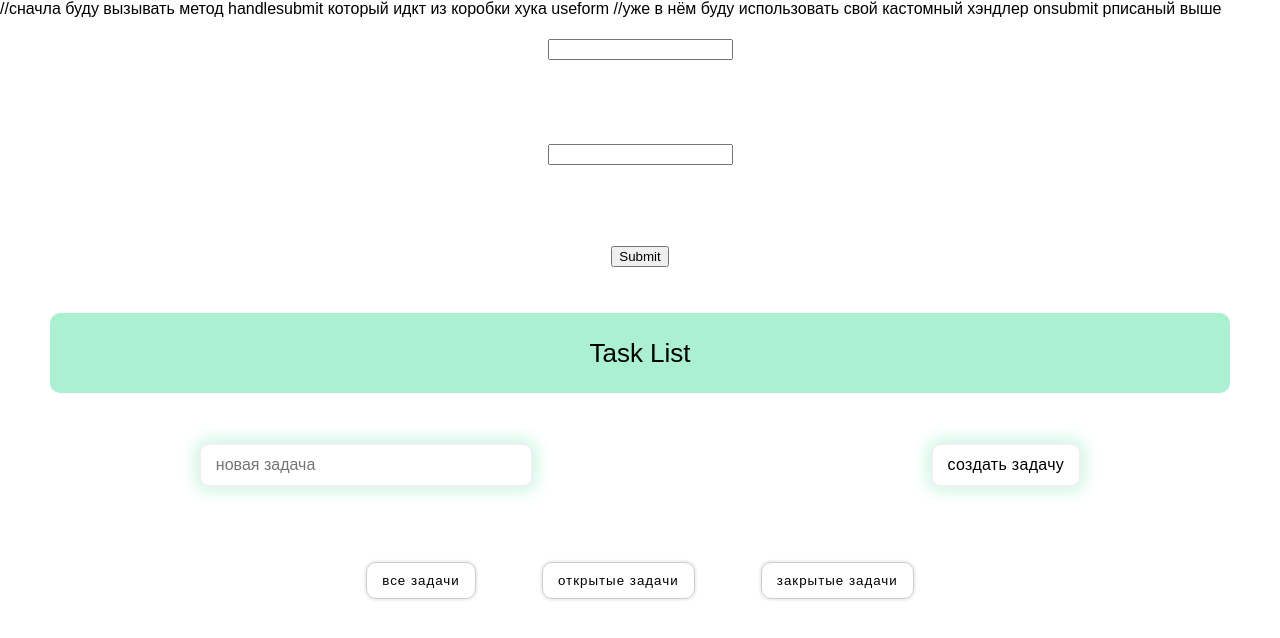
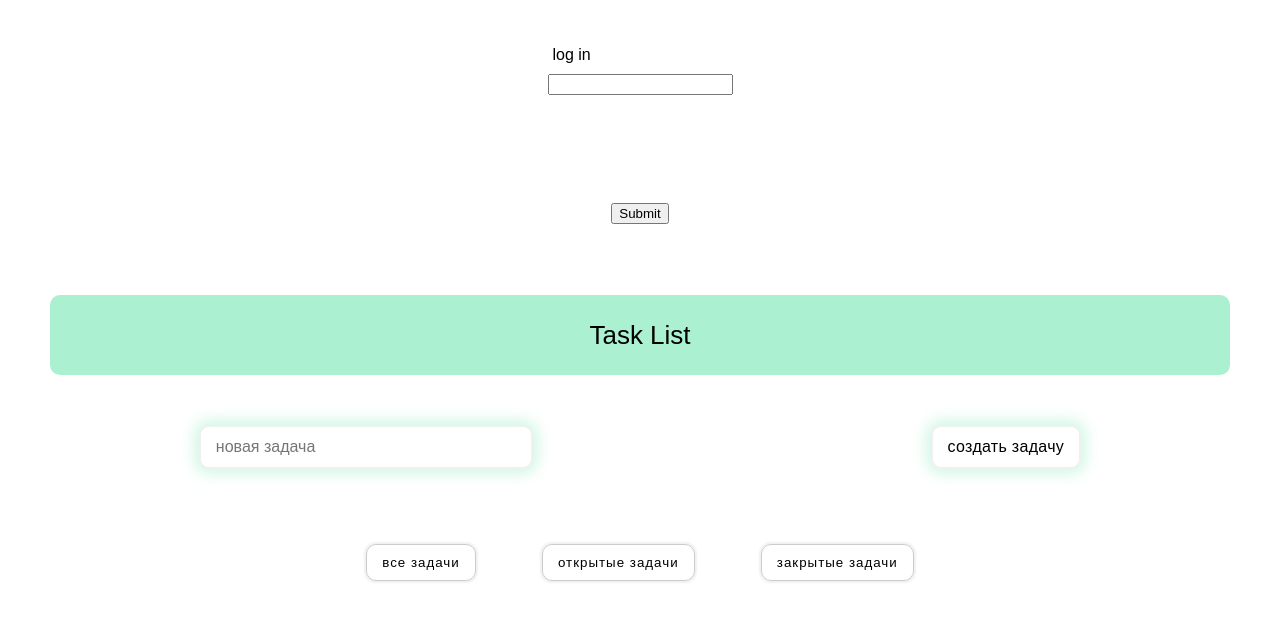
Before and after one commit to webdotG/task_runner__test.github.io, a React (Create React App) app: page / in a window 1280 px wide. Shown: the top 638 px of the page. Built offline with nearby package versions, Linux system fonts and the light colour scheme.

Commit message:
chto-to rabotaet uge ne ploho

```diff
--- a/src/App.css
+++ b/src/App.css
@@ -13,3 +13,15 @@
     justify-content: center;
     padding-bottom: 23px;
 }
+
+.form-login__name-input,
+.form-login__password-input{
+    border-radius: 7px;
+    height: 35px;
+    border: 2px solid black;
+}
+.form-login__name-label,
+.form-login__password-label{
+    padding-left: 5px;
+    padding-bottom: 10px;
+}
--- a/src/App.js
+++ b/src/App.js
@@ -20,7 +20,7 @@ function App() {
     handleSubmit,
     reset,                                  //метод для очистки формы после отправки
   } = useForm({                             //в хук передаю обьект с настройками проверки
-      mode: 'onChange'                      //mode-режим выбрал при изменении данных
+      mode: 'onBlur'                      //mode-режим выбрал при изменении данных
   });
 
 //кастомный способ обработки формы
@@ -32,11 +32,6 @@ function App() {
     alert(JSON.stringify(data));
     reset();                                //очищаю форму после отправки
   }
-
-
-
-
-
 
 //useState хранит в себе всю информацию, аналог базы данных
   //вся информация массива с обьектами доступна в переменной TODO
@@ -52,14 +47,15 @@ function App() {
 
 //todo.forEach((i) => console.log(i.id))
 
+//сначла буду вызывать метод handlesubmit который идкт из коробки хука useform
+  //уже в нём буду использовать свой кастомный хэндлер onsubmit рписаный выше
+
   return (
     <div className={style['App']}>
 
-
-//сначла буду вызывать метод handlesubmit который идкт из коробки хука useform
-  //уже в нём буду использовать свой кастомный хэндлер onsubmit рписаный выше
   <form onSubmit={handleSubmit(onSubmit)} className={['form-login']}>
     <div className={['form-login__name-wrapper']}>
+      <label class={['form-login__name-label']}>log in</label>
       <input                                             //'firstname'=name'firstname' уникальный ключ
         {...register('firstname', {                      //метод импортированный из коробки хука useform-вохвращает обьект и для работы использую деструктуризацию
           required: 'поле обязательно к заполнению',     //задаю правила для input вывожу сообщение если requirde не заполнен
@@ -70,21 +66,12 @@ function App() {
         })}
       />
       <div style={{height: 40}}>
-        {errors?.firstname && <p>{}errors?.firstname?.message || 'ошибка firstname'</p>}
+        {errors?.firstname && <p>{errors?.firstname?.message || 'ошибка firstname'}</p>}
       </div>
     </div>
-    <input
-      {...register('lasttname', {
-        required: 'поле обязательно к заполнению',
-        minLength: {
-          value: 5,
-          message: 'миниимальное количество символов 5'
-        }
-      })}
-    />
-    <div style={{height: 40}}>
-      {errors?.lastname && <p>{}errors?.lastname?.message || 'ошибка lastname'</p>}
-    </div>
+
+
+
 
     <input type='submit'/>
   </form>
```
